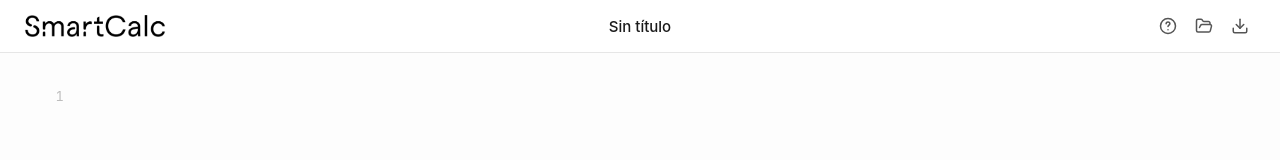
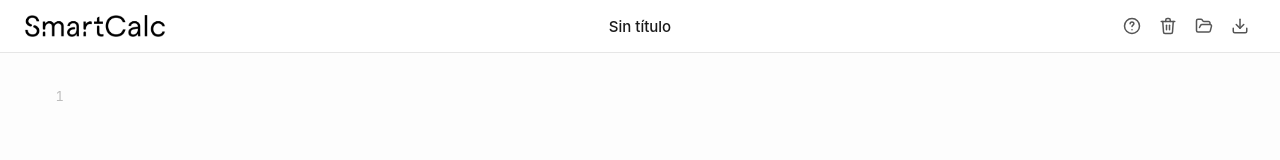
Before and after one commit to rafarq/SmartCalc, a React (Vite) app: page / in a window 1280 px wide. Shown: the top 160 px of the page. Built offline with nearby package versions, Linux system fonts and the light colour scheme.

Commit message:
feat(ui): botón para limpiar la hoja y empezar de cero

```diff
--- a/src/App.tsx
+++ b/src/App.tsx
@@ -10,7 +10,16 @@ import './styles/app.css';
 export default function App() {
   const [helpOpen, setHelpOpen] = useState(false);
   const docState = useDocument();
-  const { doc, replaceDocument, setTitle, ...editorProps } = docState;
+  const { doc, replaceDocument, clearDocument, setTitle, ...editorProps } = docState;
+
+  const hasContent = doc.lines.some((l) => l.text.trim().length > 0);
+
+  const handleClear = () => {
+    if (hasContent && !window.confirm('¿Limpiar la hoja? Se perderán las líneas actuales.')) {
+      return;
+    }
+    clearDocument();
+  };
 
   return (
     <div className="app">
@@ -19,6 +28,7 @@ export default function App() {
         onTitleChange={setTitle}
         onSave={() => exportSyscalc(doc)}
         onLoad={(loaded) => replaceDocument(loaded)}
+        onClear={handleClear}
         onHelp={() => setHelpOpen(true)}
       />
       <Editor doc={doc} {...editorProps} />
--- a/src/components/Editor.tsx
+++ b/src/components/Editor.tsx
@@ -3,7 +3,7 @@ import { LineRow } from './LineRow';
 
 type EditorProps = Omit<
   ReturnType<typeof useDocument>,
-  'lineValues' | 'replaceDocument' | 'setTitle'
+  'lineValues' | 'replaceDocument' | 'clearDocument' | 'setTitle'
 >;
 
 export function Editor({
--- a/src/components/Header.tsx
+++ b/src/components/Header.tsx
@@ -2,17 +2,18 @@ import { useRef } from 'react';
 import type { DocumentModel } from '../state/document';
 import { importSyscalc } from '../state/storage';
 import { EditableTitle } from './EditableTitle';
-import { HelpIcon, LoadIcon, SaveIcon } from './icons';
+import { HelpIcon, LoadIcon, SaveIcon, TrashIcon } from './icons';
 
 type Props = {
   title: string;
   onTitleChange: (next: string) => void;
   onSave: () => void;
   onLoad: (doc: DocumentModel) => void;
+  onClear: () => void;
   onHelp: () => void;
 };
 
-export function Header({ title, onTitleChange, onSave, onLoad, onHelp }: Props) {
+export function Header({ title, onTitleChange, onSave, onLoad, onClear, onHelp }: Props) {
   const fileRef = useRef<HTMLInputElement>(null);
 
   const handleFileChange = async (e: React.ChangeEvent<HTMLInputElement>) => {
@@ -44,6 +45,14 @@ export function Header({ title, onTitleChange, onSave, onLoad, onHelp }: Props)
         </button>
         <button
           className="icon-btn"
+          onClick={onClear}
+          title="Limpiar hoja (empezar de cero)"
+          aria-label="Limpiar hoja"
+        >
+          <TrashIcon />
+        </button>
+        <button
+          className="icon-btn"
           onClick={() => fileRef.current?.click()}
           title="Cargar archivo .syscalc"
           aria-label="Cargar"
--- a/src/components/HelpPage.tsx
+++ b/src/components/HelpPage.tsx
@@ -304,6 +304,7 @@ const SECTIONS: Section[] = [
       'Título de la hoja — click sobre el título centrado en la cabecera para renombrar (Enter guarda, Esc cancela).',
       'Guardar (icono ↓) — descarga la hoja como archivo .syscalc con el nombre del título.',
       'Cargar (icono carpeta) — abre un archivo .syscalc previamente guardado, sustituyendo la hoja actual.',
+      'Limpiar (icono papelera) — borra todas las líneas y el título, dejando la hoja en blanco para empezar de cero. Pide confirmación si hay contenido.',
     ],
   },
 ];
--- a/src/components/icons.tsx
+++ b/src/components/icons.tsx
@@ -39,6 +39,18 @@ export function SaveIcon({ size = 18, className }: IconProps) {
   );
 }
 
+export function TrashIcon({ size = 18, className }: IconProps) {
+  return (
+    <svg {...baseProps(size)} className={className} aria-hidden="true">
+      <polyline points="3 6 5 6 21 6" />
+      <path d="M19 6l-1 14a2 2 0 0 1-2 2H8a2 2 0 0 1-2-2L5 6" />
+      <path d="M10 11v6" />
+      <path d="M14 11v6" />
+      <path d="M9 6V4a2 2 0 0 1 2-2h2a2 2 0 0 1 2 2v2" />
+    </svg>
+  );
+}
+
 export function CloseIcon({ size = 18, className }: IconProps) {
   return (
     <svg {...baseProps(size)} className={className} aria-hidden="true">
--- a/src/hooks/useDocument.ts
+++ b/src/hooks/useDocument.ts
@@ -114,6 +114,12 @@ export function useDocument() {
     setFocusedLineId(next.lines[0].id);
   }, []);
 
+  const clearDocument = useCallback(() => {
+    const fresh = createEmptyDocument();
+    setDoc(fresh);
+    setFocusedLineId(fresh.lines[0].id);
+  }, []);
+
   const setTitle = useCallback((title: string) => {
     setDoc((d) => docSetTitle(d, title));
   }, []);
@@ -133,6 +139,7 @@ export function useDocument() {
     focusNextLine,
     appendRefToFocused,
     replaceDocument,
+    clearDocument,
     setTitle,
   };
 }
```
